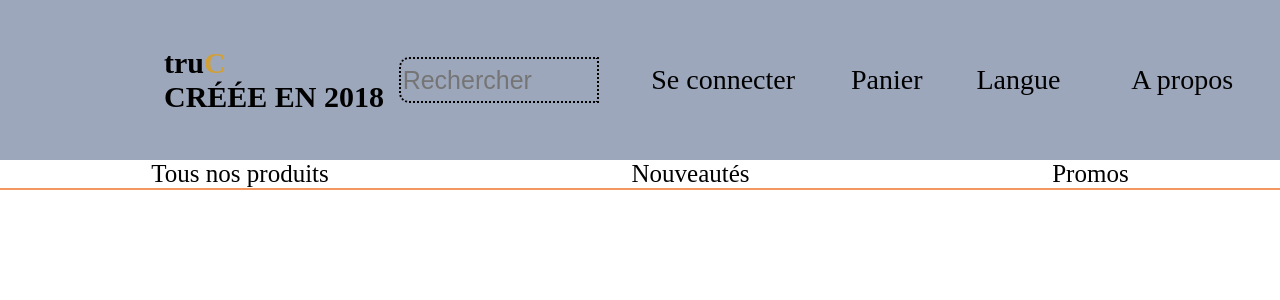
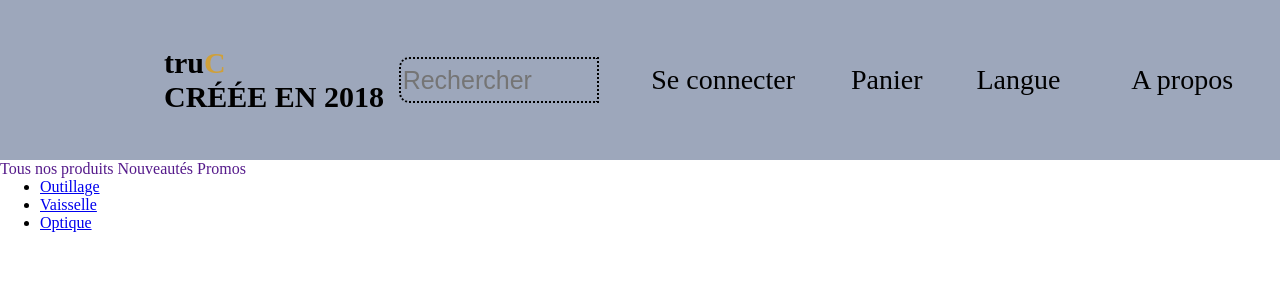
Before and after one commit to Arecin0L/Pierre, a PHP site: page / in a window 1280 px wide. Shown: the top 300 px of the page. Run offline with PHP 8.4, Linux system fonts and the light colour scheme; some web fonts are replaced.

Commit message:
c'est la merte

```diff
--- a/index.css
+++ b/index.css
@@ -62,7 +62,7 @@ h1 {
   font-size: 30px;
 }
 
-i, .si, .p, .l, .ap, .barre::after {
+i, .si, .p, .l, .ap, .tnp, .n, .pr, .barre::after {
   text-decoration: none;
 }
 
@@ -73,10 +73,10 @@ i, .si, .p, .l, .ap, .barre::after {
 i {
   color: #cfa03a;
 }
-.nav{
-    display: flex;
-    justify-content: space-around;
-    align-items:center;
-    font-size: 25px;
-    border-bottom:2px solid #f1975f;
-  }/*# sourceMappingURL=index.css.map */
+
+
+
+
+
+
+  /*# sourceMappingURL=index.css.map */
--- a/index.html
+++ b/index.html
@@ -33,10 +33,16 @@
     </header>
     <main>
      <div class="nav">
-            <a class="tnp">Tous nos produits</a>
-            <a class="n">Nouveautés</a>
-            <a class="pr">Promos</a>
+            <a class="tnp" href="">Tous nos produits</a>
+            <a class="n" href="">Nouveautés</a>
+            <a class="pr" href="">Promos</a>
         </div>
+       <div
+        class="menuder"></b></a>
+        <ul class="menuderoulant">
+          <li><a href="#">Outillage</a></li>
+          <li><a href="#">Vaisselle</a></li>
+          <li><a href="#">Optique</a></li>
     </main>
 </body>
 <script src="./index.js"></script>
--- a/index.scss
+++ b/index.scss
@@ -59,3 +59,14 @@ i, .si, .p, .l, .ap, .barre::after {
 i{
     color: $sec_color;
 }
+.nav{
+    display: flex;
+    justify-content: space-around;
+    align-items:center;
+    font-size: 25px;
+    border-bottom:2px solid #f1975f;
+
+  }
+  .tnp, .n, .pr{
+    color: cornflowerblue;
+  }
```
Also changed, not shown: 1 other file.
